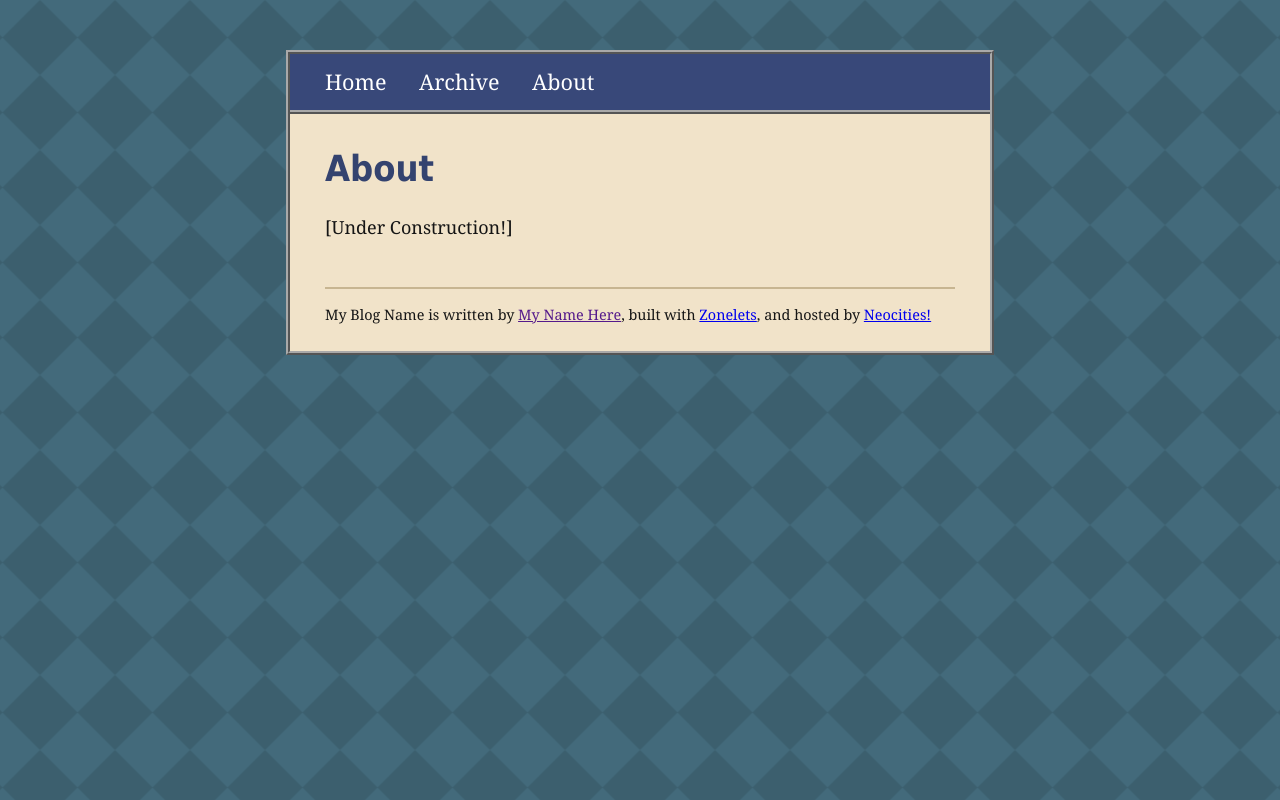
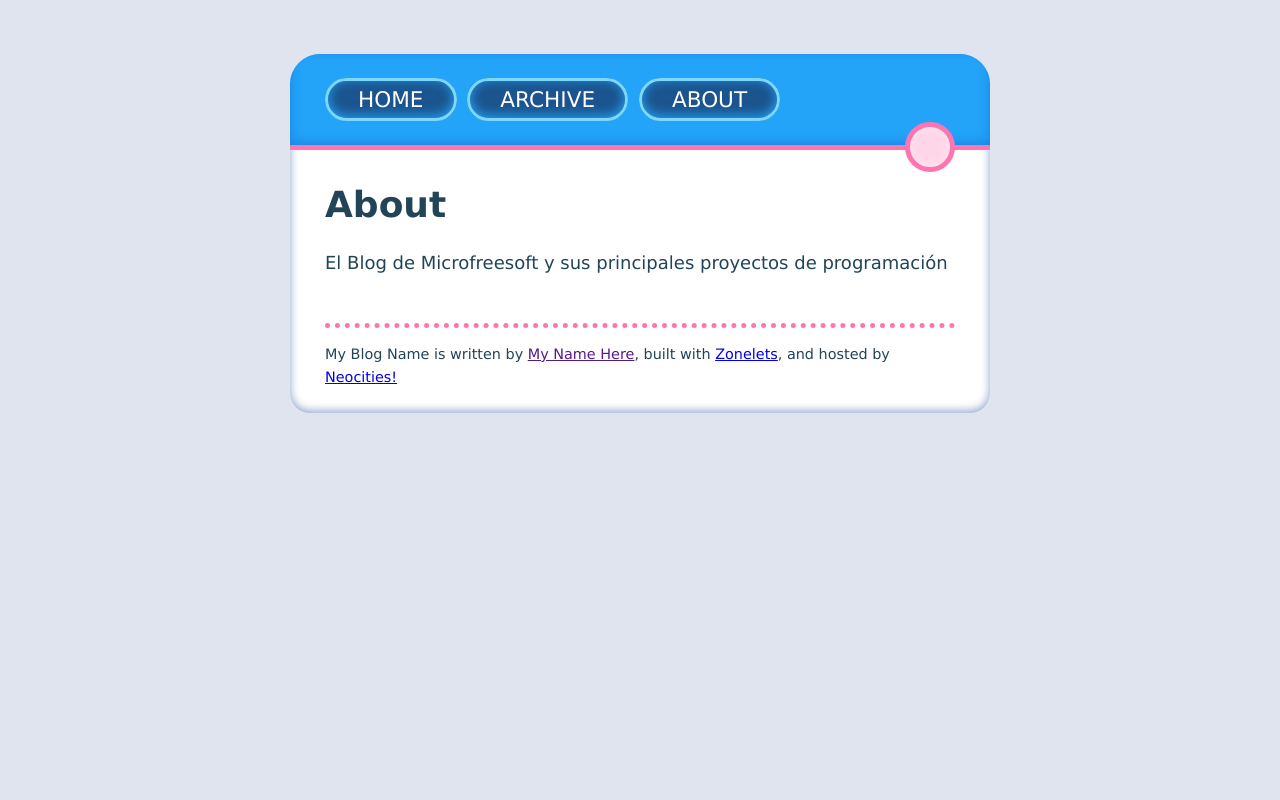
Before and after one commit to microfreesoft/blog, a plain HTML site: page about.html in a window 1280 px wide. Drawn offline with Linux system fonts and the light colour scheme.

Commit message:
Update about.html

```diff
--- a/about.html
+++ b/about.html
@@ -5,7 +5,7 @@
     <link rel="icon" href="./images/favicon.png" type="image/x-icon"/>
     <meta name="viewport" content="width=device-width, initial-scale=1.0">
     <meta charset="UTF-8">
-    <link href="./style/style.css" rel="stylesheet" type="text/css" media="all">
+    <link href="./style/y2k.css" rel="stylesheet" type="text/css" media="all">
   </head>
   <body>
     <div id="container">
@@ -13,7 +13,7 @@
     <div id="content">
 
       <h1>About</h1>
-      <p>[Under Construction!]</p>
+      <p>El Blog de Microfreesoft y sus principales proyectos de programación</p>
 
     </div> <!-- end of div id="content" -->
     <div id="footer"></div>
```
